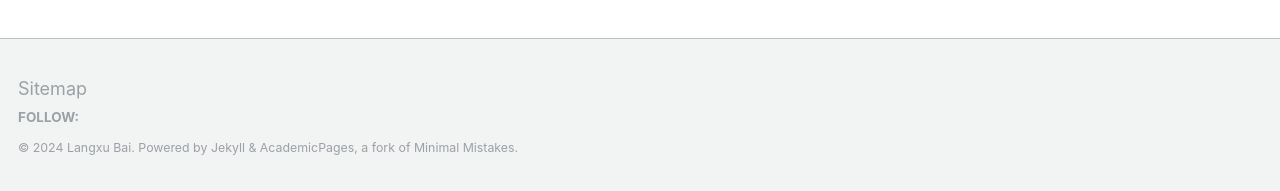
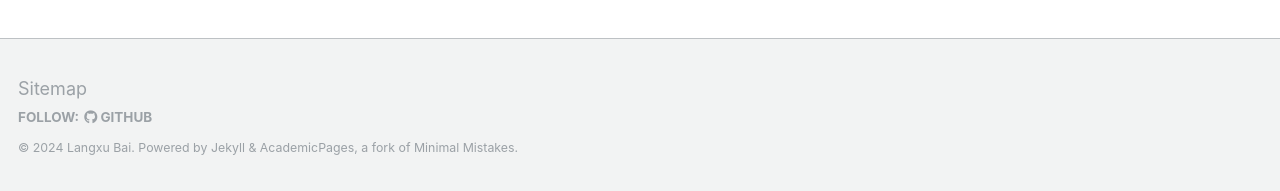
Before and after one commit to langxubai/langxubai.github.io, a Jekyll site: the page built from _pages/about.md, in a window 1280 px wide. Shown: the part 706-897 px from the top of the page. Built offline with Jekyll 4.4.1, drawn with Linux system fonts in a browser that asks for light colours; some web fonts are replaced.

Commit message:
Update footer.html

```diff
--- a/_includes/footer.html
+++ b/_includes/footer.html
@@ -6,10 +6,10 @@
     {% if site.data.ui-text[site.locale].follow_label %}
       <li><strong>{{ site.data.ui-text[site.locale].follow_label }}</strong></li>
     {% endif %}
-<!--     {% if site.author.github %}
+    {% if site.author.github %}
       <li><a href="http://github.com/{{ site.author.github }}"><i class="fab fa-github" aria-hidden="true"></i> GitHub</a></li>
     {% endif %}
-    {% if site.author.bitbucket %}
+<!--     {% if site.author.bitbucket %}
       <li><a href="http://bitbucket.org/{{ site.author.bitbucket }}"><i class="fab fa-bitbucket" aria-hidden="true"></i> Bitbucket</a></li>
     {% endif %}
     {% if site.atom_feed.hide != true %}
```
